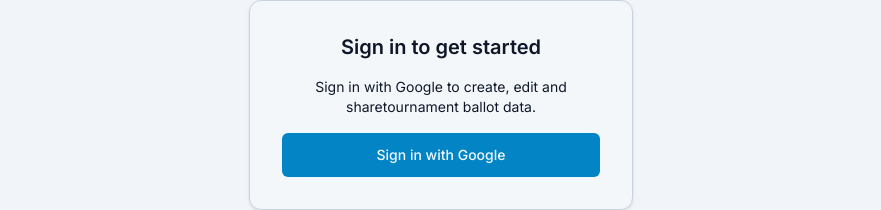
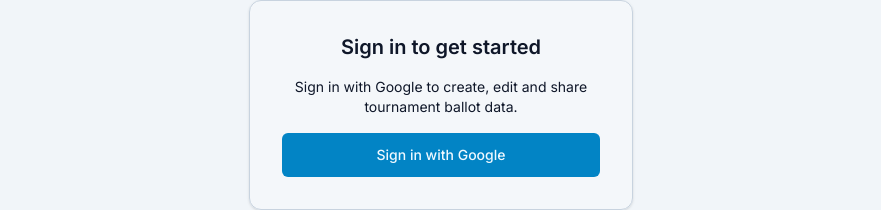
Before and after one commit to yonatanpazpriel/ballotDataMachine, a React (Vite) app: page /login in a window 1280 px wide. Shown: the part 216-426 px from the top of the page, without its empty margins (199-1080 px from the left). Built offline with nearby package versions, Linux system fonts and the light colour scheme; no server answers; the HTML template or start-up script is replaced by a standard one.

Commit message:
fixed typo

```diff
--- a/src/pages/LoginPage.tsx
+++ b/src/pages/LoginPage.tsx
@@ -40,7 +40,7 @@ export default function LoginPage() {
       <div className="w-full max-w-sm rounded-xl border bg-card/50 shadow-sm p-6 sm:p-8 space-y-4 text-center">
         <h1 className="text-xl font-semibold">Sign in to get started</h1>
         <p className="text-muted-foreground text-sm">
-          Sign in with Google to create, edit and sharetournament ballot data.
+          Sign in with Google to create, edit and share tournament ballot data.
         </p>
         <Button size="lg" className="w-full" onClick={() => void signInWithGoogle()}>
           Sign in with Google
```
